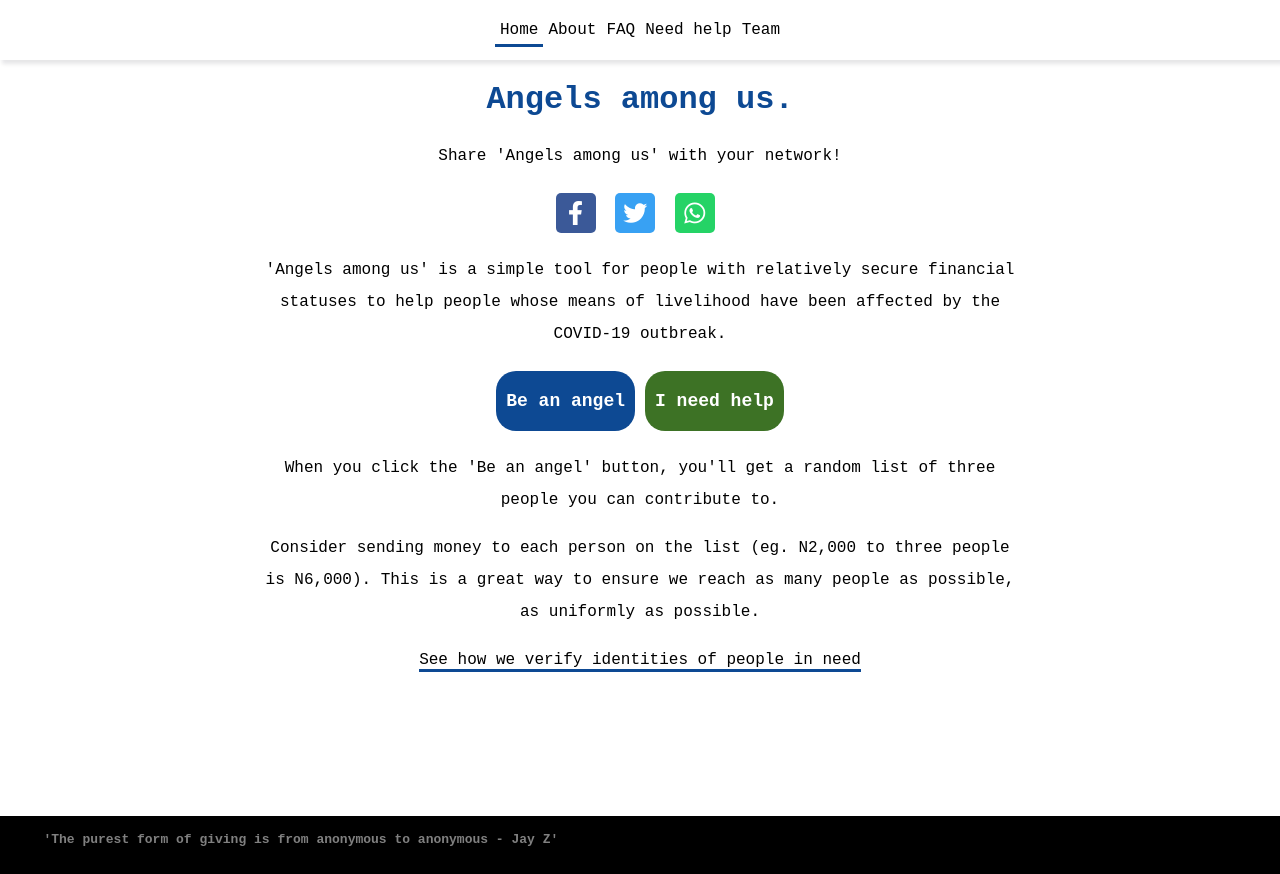
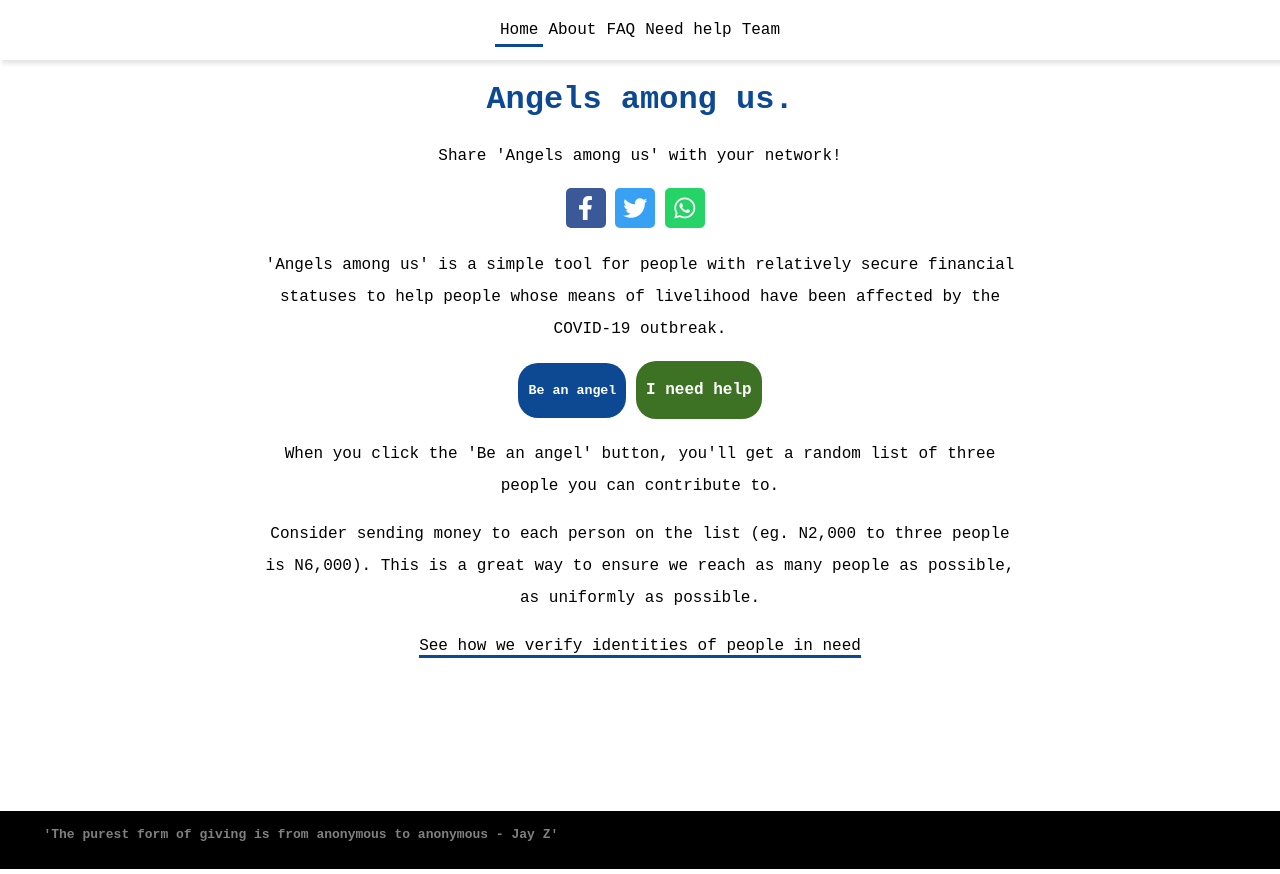
Before and after one commit to vunderkind/good-faith, a React (Create React App) app: page / in a window 1280 px wide. Built offline with nearby package versions, Linux system fonts and the light colour scheme; a web font is replaced by a local one.

Commit message:
Change Button styles

```diff
--- a/src/components/Home.js
+++ b/src/components/Home.js
@@ -43,6 +43,7 @@ function Home() {
                 'Angels among us' is a simple tool for people with relatively secure financial statuses to help people whose means of livelihood have been affected by the COVID-19 outbreak.
               </p>
               <Button type="primary" onClick={fetchusers}>Be an angel</Button>
+              &nbsp;
               <Button type="secondary" link="needhelp">I need help</Button>
               <p>
                 When you click the 'Be an angel' button, you'll get a random list of <span>three</span> people you can contribute to.
--- a/src/components/utilities/Button/Button.css
+++ b/src/components/utilities/Button/Button.css
@@ -4,10 +4,9 @@
     border: none;
     font-family: var(--primary-font);
     font-weight: bold;
-    font-size: large;
     outline: none;
+    margin-bottom: 3px;
     display: inline-block;
-    margin: 5px;
     text-decoration: none;
     transition: linear 0.04s;
 }
```
